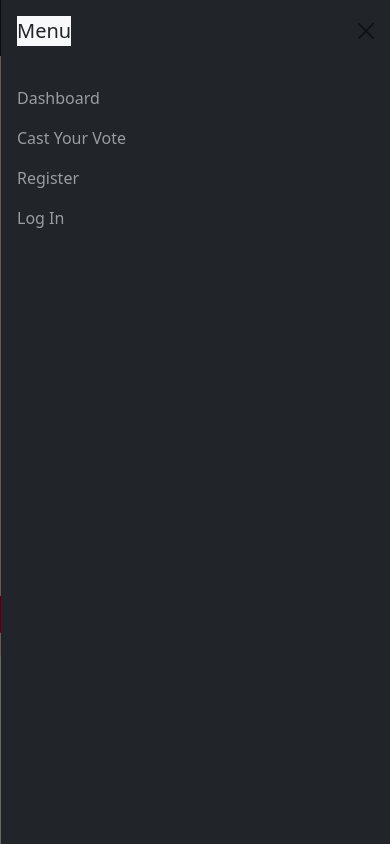
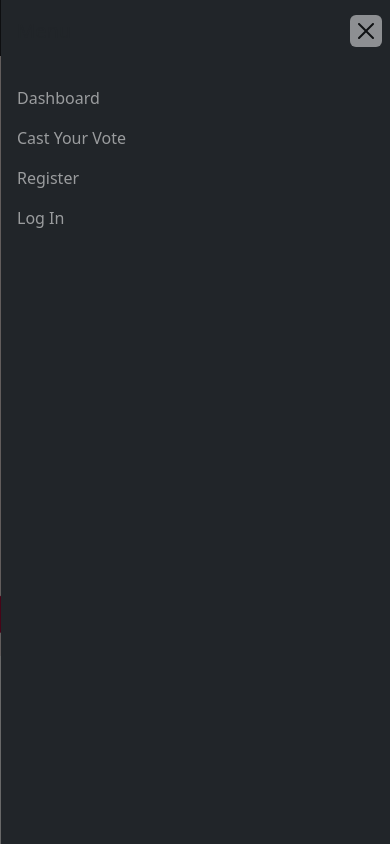
Before and after one commit to Ola-rotimi/cast-a-vote, a React (Vite) app: page / in a window 390 px wide. Both pictures are taken after a click on the button 350 px from the left and 28 px from the top of the page. Shown: the top 844 px of the page. Built offline with nearby package versions, Linux system fonts and the light colour scheme.

Commit message:
Update navbar.components.jsx

```diff
--- a/src/components/navbar.components/navbar.components.jsx
+++ b/src/components/navbar.components/navbar.components.jsx
@@ -35,14 +35,14 @@ const Navbar = () => {
           >
             <div className="offcanvas-header">
               <h5
-                className="offcanvas-title bg-light"
+                className="offcanvas-title"
                 id="offcanvasNavbarLabel"
               >
                 Menu
               </h5>
               <button
                 type="button"
-                className="btn-close text-light"
+                className="btn-close bg-light"
                 data-bs-dismiss="offcanvas"
                 aria-label="Close"
               ></button>
```
